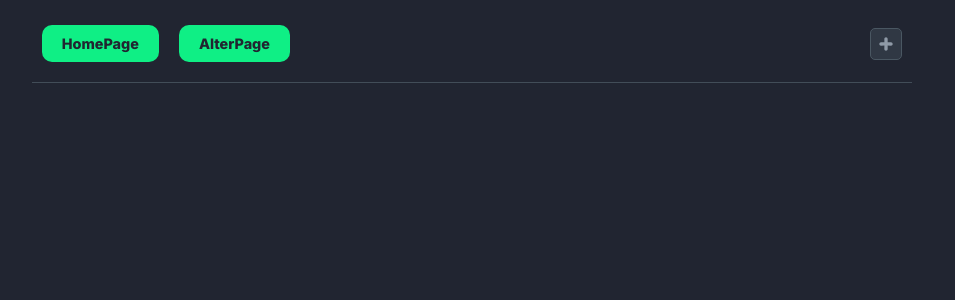
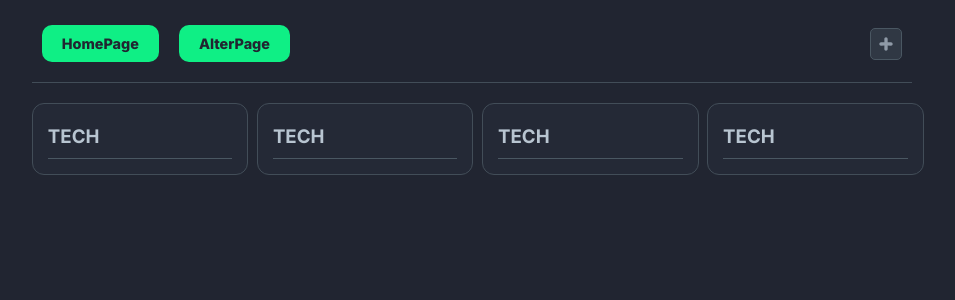
Before and after one commit to mateus124/MList, a React (Vite) app: page / in a window 1280 px wide. Shown: the top 300 px of the page, without its empty margins (168-1123 px from the left). Built offline with nearby package versions, Linux system fonts and the light colour scheme.

Commit message:
feat: cards

```diff
--- a/src/App.css
+++ b/src/App.css
@@ -0,0 +1,14 @@
+.columns {
+    display: grid;
+    grid-template-columns: repeat(4, minmax(0, 1fr));
+    gap: 20px;
+    width: 71%;
+    max-width: 71%;
+    box-sizing: border-box;
+    margin: 20px auto;
+    align-items: start;
+}
+
+.columns > * {
+    min-width: 0;
+}
--- a/src/App.jsx
+++ b/src/App.jsx
@@ -1,10 +1,17 @@
 import './App.css'
 import Header from './components/Header/Header';
+import Column from './components/Column/Column';
 
 function App() {
   return (
     <div>
       <Header/>
+      <div className="columns">
+        <Column/>
+        <Column/>
+        <Column/>
+        <Column/>
+      </div>
     </div>
   )
 }
--- /dev/null
+++ b/src/components/Card/Card.jsx
@@ -0,0 +1,22 @@
+import { TbLinkPlus } from "react-icons/tb";
+import { CiMenuKebab } from "react-icons/ci";
+import styles from './Card.module.css';
+
+const Card = () => {
+    return (
+        <div className={styles.card}>
+            <div className={styles.header}>
+                <h3>TECH</h3>
+                <div className={styles.actions}>
+                    <button><TbLinkPlus size={20}/></button>
+                    <button><CiMenuKebab size={20}/></button>
+                </div>
+            </div>
+            <div className="content">
+
+            </div>
+        </div>
+    )
+}
+
+export default Card
--- /dev/null
+++ b/src/components/Card/Card.module.css
@@ -0,0 +1,53 @@
+.card {
+    background-color: #292e3d80;
+    border: 1px solid #424D58;
+    border-radius: 12px;
+    padding: 15px;
+    width: 90%;
+    color: #B8C5D1;
+}
+
+.header {
+    display: flex;
+    align-items: center;
+    justify-content: space-between;
+    border-bottom: 1px solid #4a5762;
+    padding-bottom: 10px;
+    margin-top: 5px;
+}
+
+.actions {
+    display: flex;
+    align-items: center;
+    column-gap: 5px;
+    opacity: 0;
+    visibility: hidden;
+    pointer-events: none;
+    transform: translateY(-2px);
+    transition: opacity 0.2s ease, transform 0.2s ease, visibility 0.2s ease;
+}
+
+.actions button {
+    display: flex;
+    align-items: center;
+    justify-content: center;
+    background-color: transparent;
+    border: none;
+    color: #B8C5D1;
+    cursor: pointer;
+    border-radius: 3px;
+    padding: 2px;
+    transition: .3s;
+}
+
+.actions button:hover {
+    background-color: #454a5b;
+    transition: .3s;
+}
+
+.card:hover .actions {
+    opacity: 1;
+    visibility: visible;
+    pointer-events: auto;
+    transform: translateY(0);
+}
--- /dev/null
+++ b/src/components/Column/Column.jsx
@@ -0,0 +1,11 @@
+import Card from '../Card/Card';
+
+const Column = () => {
+    return (
+        <div>
+            <Card/>
+        </div>
+    )
+}
+
+export default Column
```
